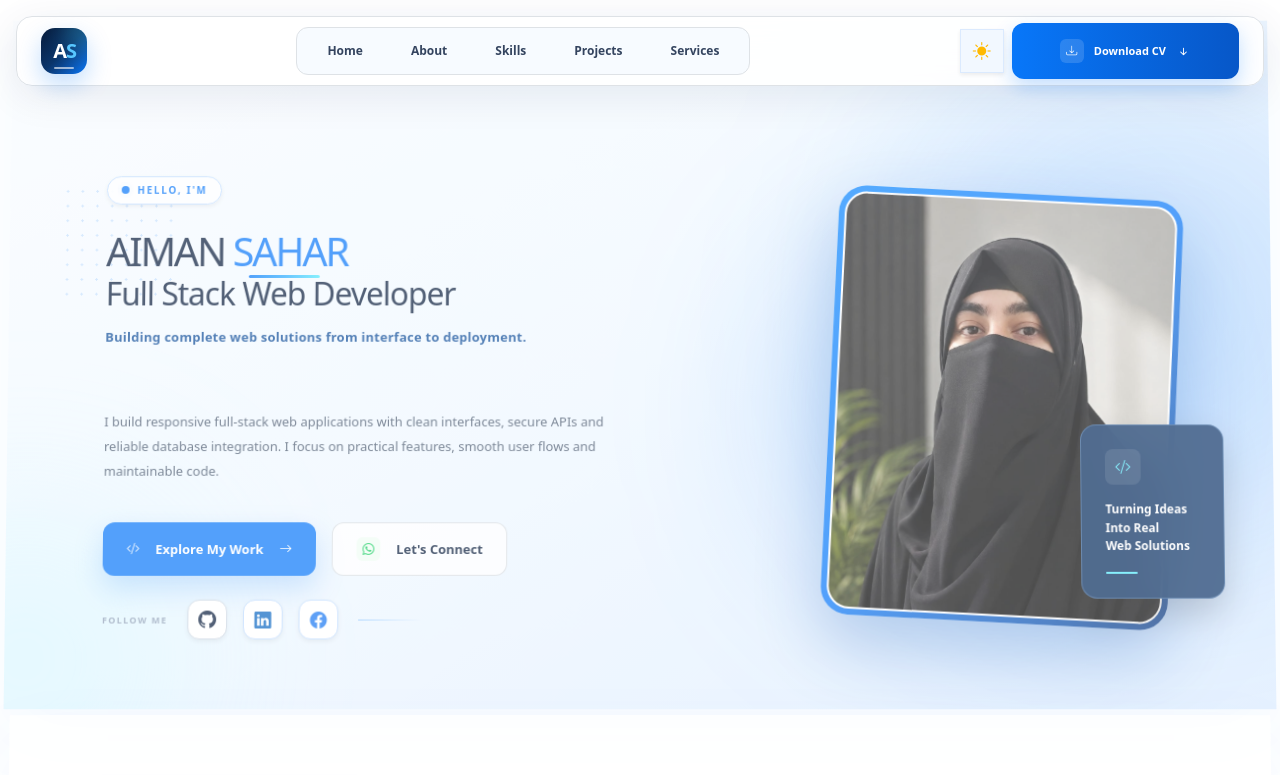
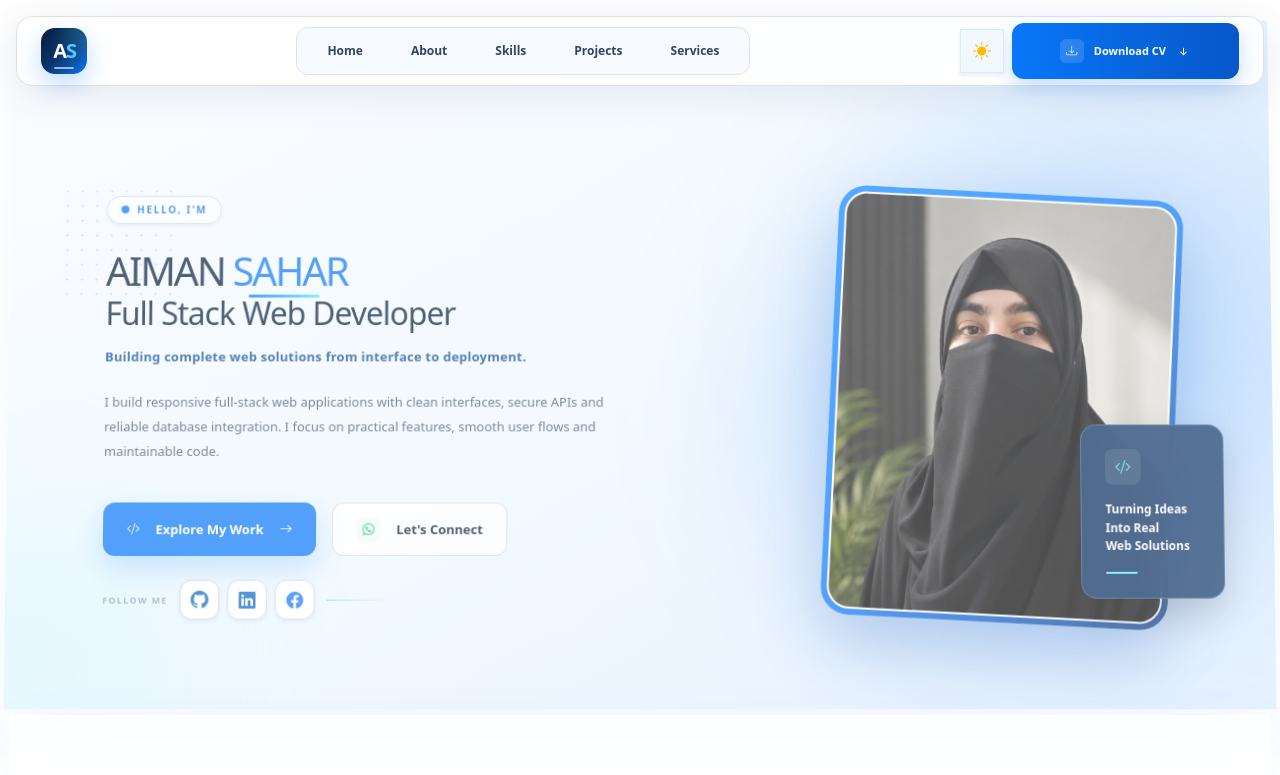
Before and after one commit to aimansahar330-oss/my-portfolio, a React app: page / in a window 1280 px wide. Shown: the top 775 px of the page. Built offline with nearby package versions, Linux system fonts and the light colour scheme; the HTML template or start-up script is replaced by a standard one.

Commit message:
Update portfolio

```diff
--- a/src/components/Hero.jsx
+++ b/src/components/Hero.jsx
@@ -651,7 +651,7 @@ const Hero = () => {
 
           <p
             className="
-              mt-5
+              mt-2
               max-w-[540px]
 
               text-[12px]
@@ -830,26 +830,36 @@ const Hero = () => {
     mt-6
 
     flex
-              flex-wrap
+    flex-nowrap
     items-center
     justify-center
-              gap-3
+
+    gap-2
+
+    sm:gap-3
 
     lg:justify-start
   "
 >
+  {/* FOLLOW ME */}
   <span
     className="
       mr-1
+      shrink-0
 
-                text-[9px]
+      whitespace-nowrap
+
+      text-[8px]
       font-black
       uppercase
-                tracking-[0.15em]
+      tracking-[0.12em]
 
       !text-slate-400
 
       dark:!text-slate-400
+
+      sm:text-[9px]
+      sm:tracking-[0.15em]
     "
   >
     Follow Me
@@ -864,8 +874,9 @@ const Hero = () => {
     aria-label="GitHub"
     className="
       flex
-                h-10
-                w-10
+      h-9
+      w-9
+      shrink-0
       items-center
       justify-center
 
@@ -874,7 +885,7 @@ const Hero = () => {
 
       !border-slate-300
       !bg-white
-                !text-[#071b3b]
+      !text-[#0A66C2]
       !no-underline
 
       shadow-sm
@@ -883,8 +894,8 @@ const Hero = () => {
       duration-300
 
       hover:-translate-y-1
-                hover:!border-[#071b3b]
-                hover:!bg-[#071b3b]
+      hover:!border-[#0A66C2]
+      hover:!bg-[#0A66C2]
       hover:!text-white
       hover:!no-underline
 
@@ -896,9 +907,12 @@ const Hero = () => {
       dark:hover:!border-white
       dark:hover:!bg-white
       dark:hover:!text-[#071b3b]
+
+      sm:h-10
+      sm:w-10
     "
   >
-              <i className="bi bi-github text-[18px]" />
+    <i className="bi bi-github text-[16px] sm:text-[18px]" />
   </a>
 
   {/* ================= LINKEDIN ================= */}
@@ -910,8 +924,9 @@ const Hero = () => {
     aria-label="LinkedIn"
     className="
       flex
-                h-10
-                w-10
+      h-9
+      w-9
+      shrink-0
       items-center
       justify-center
 
@@ -941,9 +956,12 @@ const Hero = () => {
       dark:hover:!border-[#0A66C2]
       dark:hover:!bg-[#0A66C2]
       dark:hover:!text-white
+
+      sm:h-10
+      sm:w-10
     "
   >
-              <i className="bi bi-linkedin text-[17px]" />
+    <i className="bi bi-linkedin text-[15px] sm:text-[17px]" />
   </a>
 
   {/* ================= FACEBOOK ================= */}
@@ -955,8 +973,9 @@ const Hero = () => {
     aria-label="Facebook"
     className="
       flex
-                h-10
-                w-10
+      h-9
+      w-9
+      shrink-0
       items-center
       justify-center
 
@@ -986,12 +1005,15 @@ const Hero = () => {
       dark:hover:!border-[#1877F2]
       dark:hover:!bg-[#1877F2]
       dark:hover:!text-white
+
+      sm:h-10
+      sm:w-10
     "
   >
-              <i className="bi bi-facebook text-[17px]" />
+    <i className="bi bi-facebook text-[15px] sm:text-[17px]" />
   </a>
 
-            {/* DECORATIVE LINE */}
+  {/* DECORATIVE LINE - DESKTOP ONLY */}
   <div
     className="
       ml-1
@@ -1005,7 +1027,7 @@ const Hero = () => {
 
       dark:from-[#58c7ff]/40
 
-                sm:block
+      lg:block
     "
   />
 </div>
```
Lines whose indentation alone changed are shown as unchanged.
